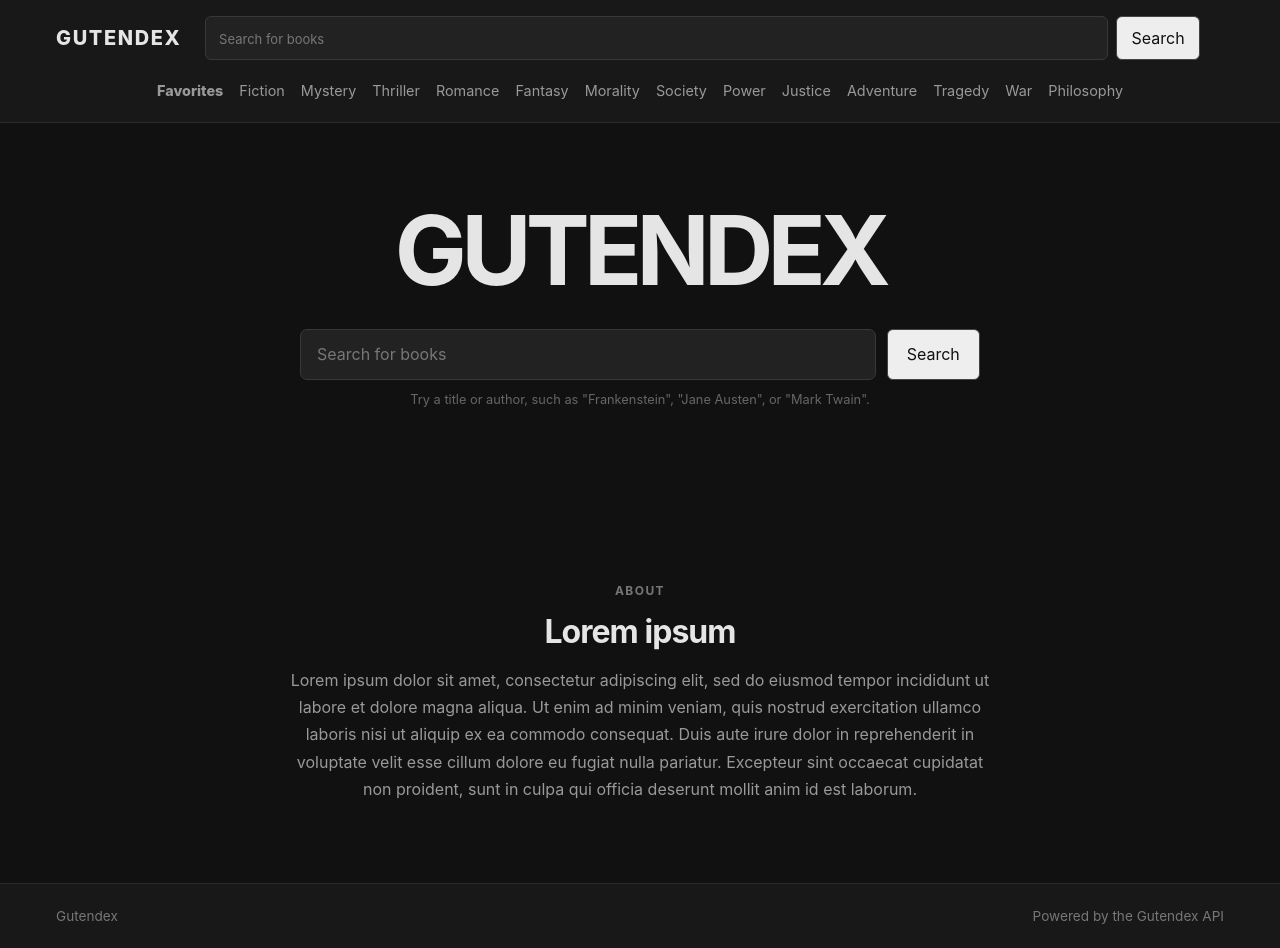
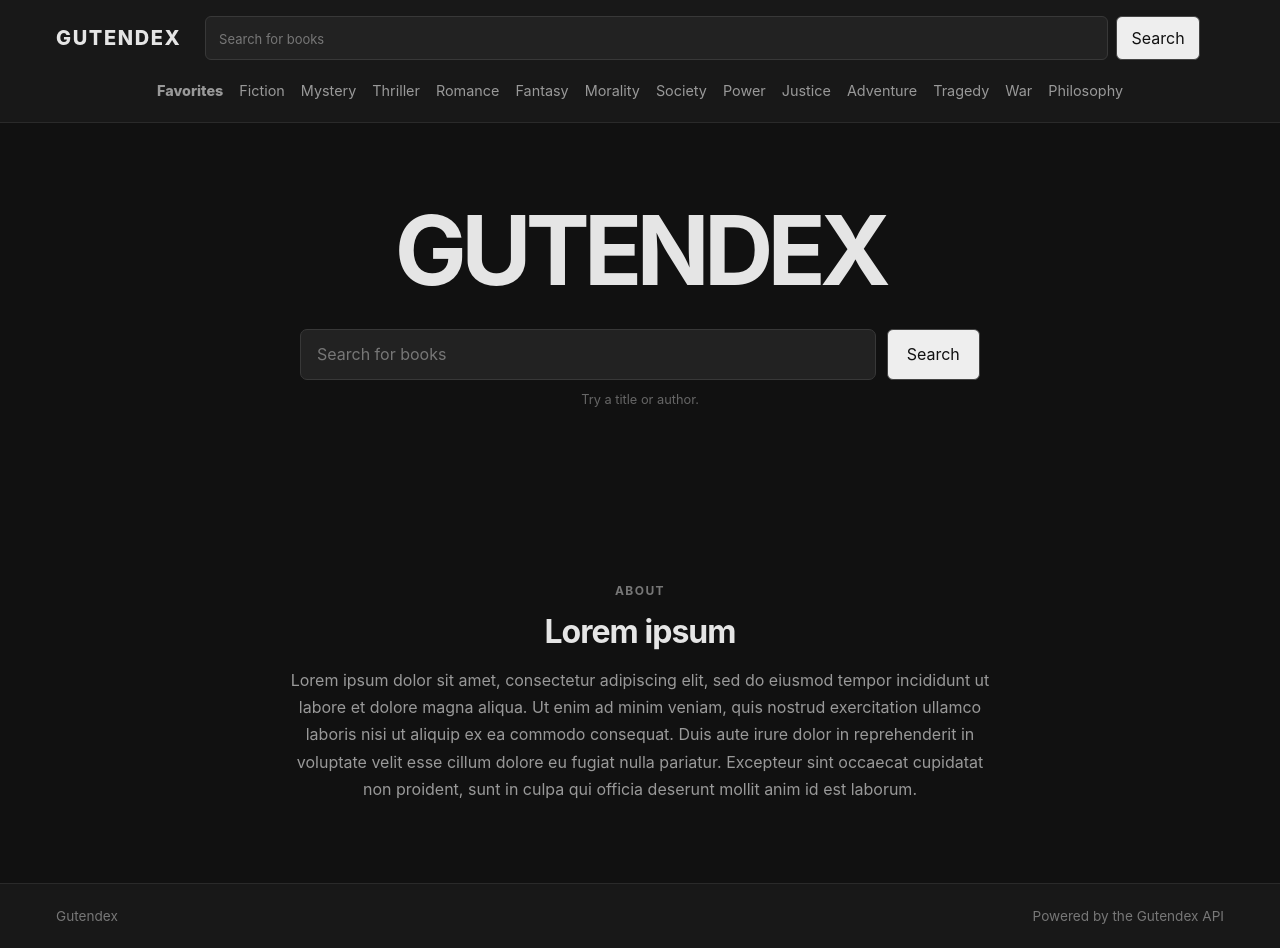
Before and after one commit to mathiaskodehode/Gutendex, a React (Vite) app: page / in a window 1280 px wide. Built offline with nearby package versions, Linux system fonts and the light colour scheme.

Commit message:
update text below searbar on home page

```diff
--- a/src/pages/Home.tsx
+++ b/src/pages/Home.tsx
@@ -8,7 +8,7 @@ export default function Home() {
                     <h1 className="home-hero-title">GUTENDEX</h1>
                     <div className="home-search">
                         <SearchBar />
-                        <p>Try a title or author, such as "Frankenstein", "Jane Austen", or "Mark Twain".</p>
+                        <p>Try a title or author.</p>
                     </div>
                 </div>
             </section>
```
